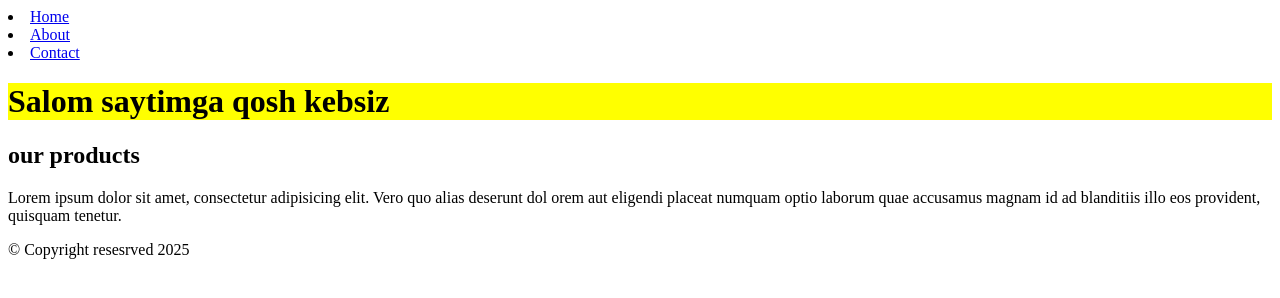
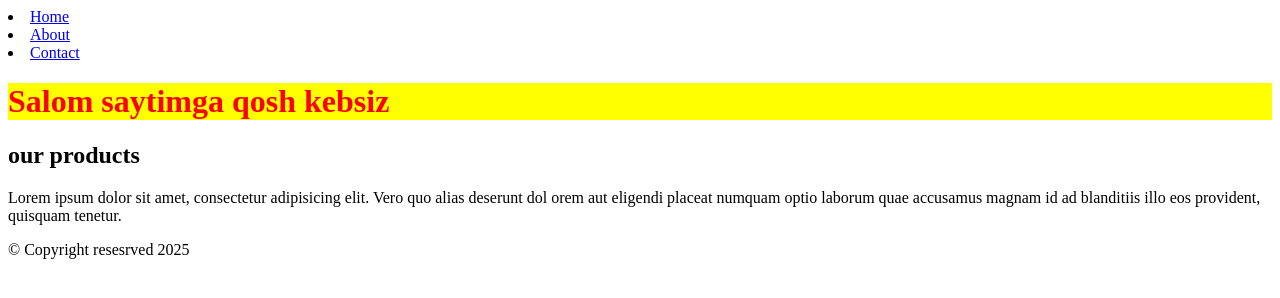
Before and after one commit to ziyodev94/onlinestore, a plain HTML site: page index.html in a window 1280 px wide. Drawn offline with Linux system fonts and the light colour scheme.

Commit message:
main.css ni qayta  korib chiqdim navbatga omagan ekanman

```diff
--- a/main.css
+++ b/main.css
@@ -1,3 +1,4 @@
 h1{
-    background-color: yellow
+    background-color: yellow;
+    color: red;
 }
```
